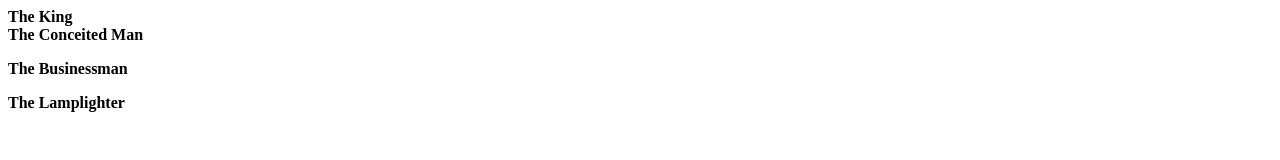
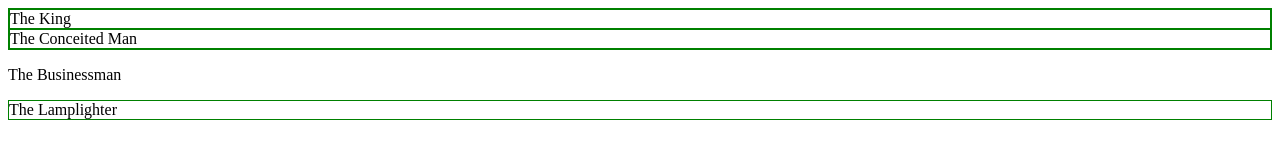
Before and after one commit to NVhIldiko/My_first_repository2, a plain HTML site: page index.html in a window 1280 px wide. Drawn offline with Linux system fonts and the light colour scheme.

Commit message:
Update style.css

```diff
--- a/style.css
+++ b/style.css
@@ -1,13 +1,7 @@
-.container{
-    border: green;
+div{
+    border: green 1px solid;
 }
-.asteroid, .asteroid-b326, .asteroid-b329-big{
-    font-weight: bold;
+.asteroid-b329-big{
+    border: 0% white;
+
 }
-.asteroid-big, .asteroid-b329-big{
-color: blue;
-}
-
-.asteroid-big{
-    background-color: yellow;
-}
```
